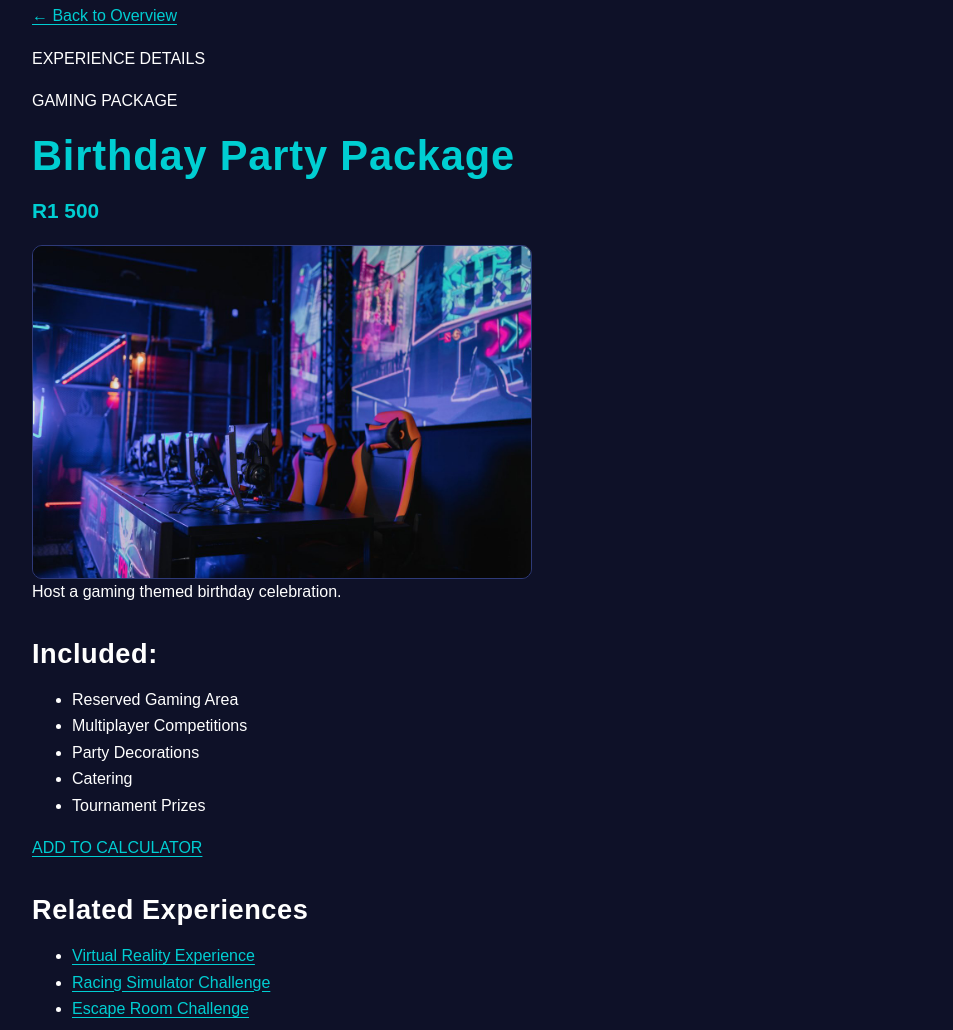
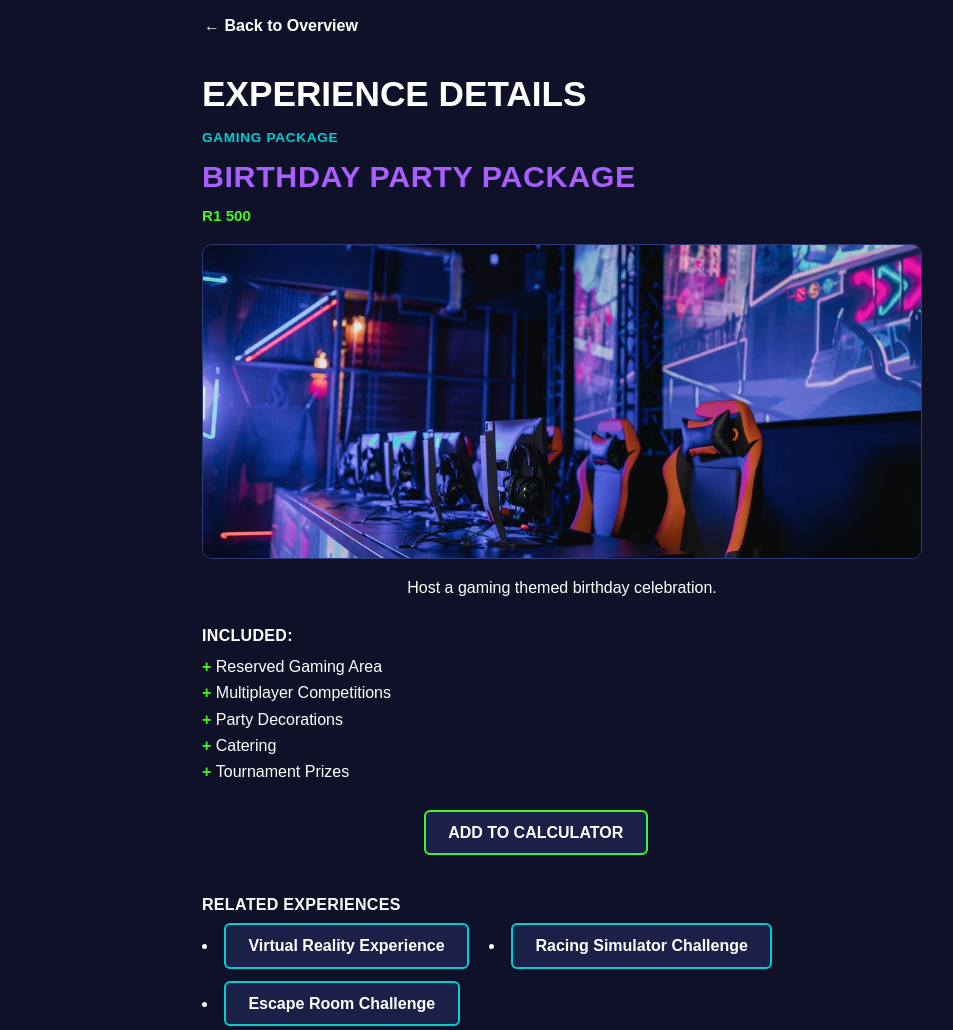
Before and after one commit to Buhle003/Part-2---ST10530458, a plain HTML site: page birthday-package.html in a window 1280 px wide. Shown: the part 113-1143 px from the top of the page, without its empty margins (78-1031 px from the left). Drawn offline with Linux system fonts and the light colour scheme.

Commit message:
Link pages to experience.css and finished styling each experience

```diff
--- a/birthday-package.html
+++ b/birthday-package.html
@@ -6,26 +6,38 @@
 -->
 <html lang="en">
 <head>
+
   <!-- Character set so symbols such as the menu icon and the Rand sign display correctly -->
   <meta charset="UTF-8">
+
   <!-- Makes the page scale properly on mobile screens -->
   <meta name="viewport" content="width=device-width, initial-scale=1.0">
+
   <!-- Text shown on the browser tab -->
   <title>Next Level Gaming - Birthday Party Package</title>
+
   <link rel="stylesheet" href="css/style.css">
+  <link rel="stylesheet" href="/css/experience.css">
+
 </head>
 <body>
+
 
   <!-- ===== HEADER: logo, business name and navigation bar (same on every page) ===== -->
   <header>
 
+
     <!-- Logo links back to the Home page -->
     <a href="index.html">
-      <img src="images/logo.png" alt="Next Level Gaming and Esports Arena logo" width="150">
+      <img src="images/logo.png"
+           alt="Next Level Gaming and Esports Arena logo"
+           width="150">
     </a>
+
 
     <!-- Business name -->
     <p><strong>NEXT LEVEL</strong> - GAMING AND ESPORTS ARENA</p>
+
 
     <!-- Navigation bar: plain links in a row (NOT a list, as the rubric requires).
          The same bar appears on every page so visitors can always move around. -->
@@ -51,49 +63,66 @@
 
   <hr>
 
+
   <!-- ===== MAIN CONTENT: unique to this page ===== -->
-  <main>
+  <main class="experience-page">
+
 
     <!-- Back link to the overview list -->
-    <p><a href="overview.html">&larr; Back to Overview</a></p>
+    <p><a class="btn btn-ghost" href="overview.html">&larr; Back to Overview</a></p>
+
 
     <!-- Page heading -->
-    <p>EXPERIENCE DETAILS</p>
-    <p>GAMING PACKAGE</p>
+    <p class="page-label">EXPERIENCE DETAILS</p>
+    <p class="eyebrow">GAMING PACKAGE</p>
     <h1>Birthday Party Package</h1>
+
 
     <!-- Price -->
     <p class="price"><strong>R1 500</strong></p>
 
+
     <!-- Package photo -->
-    <img src="images/birthday-party.jpg" alt="Neon-lit gaming arena set up for a party" width="500">
+    <img src="images/birthday-party.jpg"
+         alt="Neon-lit gaming arena set up for a party"
+         width="500">
+
 
     <!-- Short description -->
-    <p>Host a gaming themed birthday celebration.</p>
+    <p class="description">Host a gaming themed birthday celebration.</p>
+
 
     <!-- What the customer gets -->
     <h2>Included:</h2>
-    <ul>
+
+    <ul class="included">
       <li>Reserved Gaming Area</li>
       <li>Multiplayer Competitions</li>
       <li>Party Decorations</li>
       <li>Catering</li>
       <li>Tournament Prizes</li>
+
     </ul>
 
+
     <!-- Sends the user to the Calculate Fees page -->
-    <p><a class="button" href="calculator.html">ADD TO CALCULATOR</a></p>
+    <p class="cta"><a class="btn btn-primary" href="calculator.html">ADD TO CALCULATOR</a></p>
+
 
     <!-- Related experiences (links to three other pages) -->
     <h2>Related Experiences</h2>
-    <ul>
-      <li><a href="virtual-reality-experience.html">Virtual Reality Experience</a></li>
-      <li><a href="racing-simulator.html">Racing Simulator Challenge</a></li>
-      <li><a href="escape-room.html">Escape Room Challenge</a></li>
-    </ul>
+
+      <div class="related">
+      <li><a class="btn btn-secondary" href="virtual-reality-experience.html">Virtual Reality Experience</a></li>
+      <li><a class="btn btn-secondary" href="racing-simulator.html">Racing Simulator Challenge</a></li>
+      <li><a class="btn btn-secondary" href="escape-room.html">Escape Room Challenge</a></li>
+
+  </div>
+
   </main>
 
   <hr>
+
 
   <!-- ===== FOOTER: same on every page ===== -->
   <footer>
```
Also changed, not shown: vip-gaming.html (+1 -1 lines).
